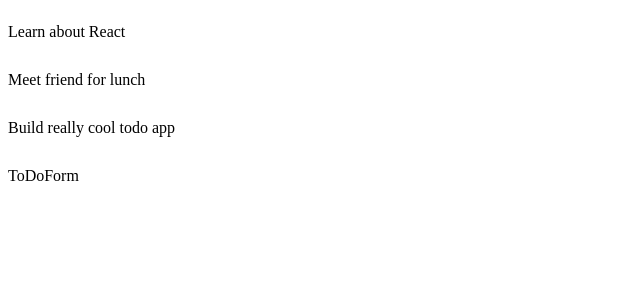
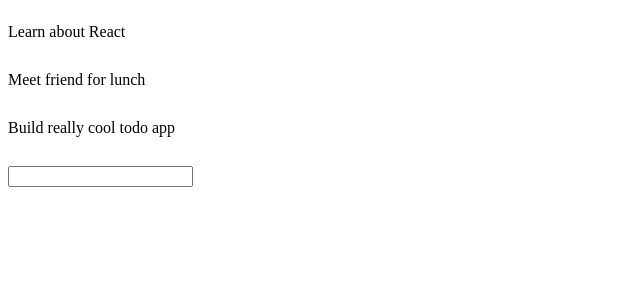
Before and after one commit to imagineLife/todo, a React app: page / in a window 1280 px wide. Shown: the top 300 px of the page, without its empty margins (0-640 px from the left). Built offline with nearby package versions, Linux system fonts and the light colour scheme.

Commit message:
builds more complet form

```diff
--- a/src/components/AddToDoForm/index.js
+++ b/src/components/AddToDoForm/index.js
@@ -1,8 +1,34 @@
 import React from 'react';
 import './index.css';
 
-export default function PlaceHolder(props) {
-	return(
-		<p>ToDoForm</p>
-	);
+export default class AddToDoForm extends React.Component{
+	constructor(props){
+		super(props)
+		this.state = { value: "" };
+	}
+
+	updateValue(e){
+		this.setState({ value: e.target.value });
+	}
+
+	handleSubmit(e){
+		e.preventDefault();
+		if (!this.state.value) return;
+		this.props.addTodo(this.state.value);
+		this.setState({ value: "" });
+	};
+
+	render() {
+		const { value } = this.state;
+
+		return (
+			<form onSubmit={this.handleSubmit}>
+				<input
+					type="text"
+					className="input"
+					value={value}
+					onChange={this.updateValue}/>
+			</form>
+		);
+	}
 }
```
